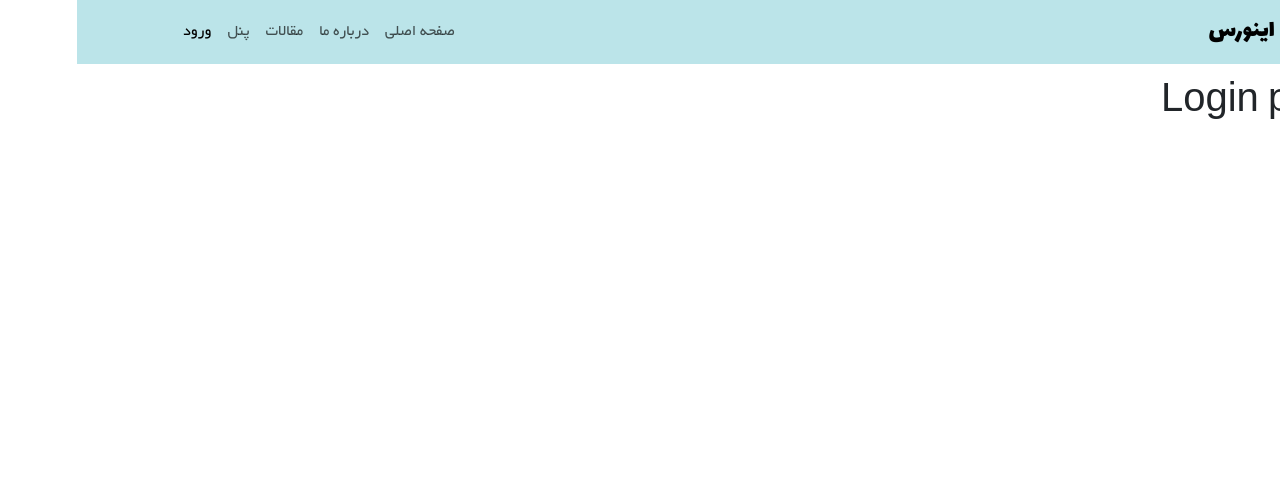
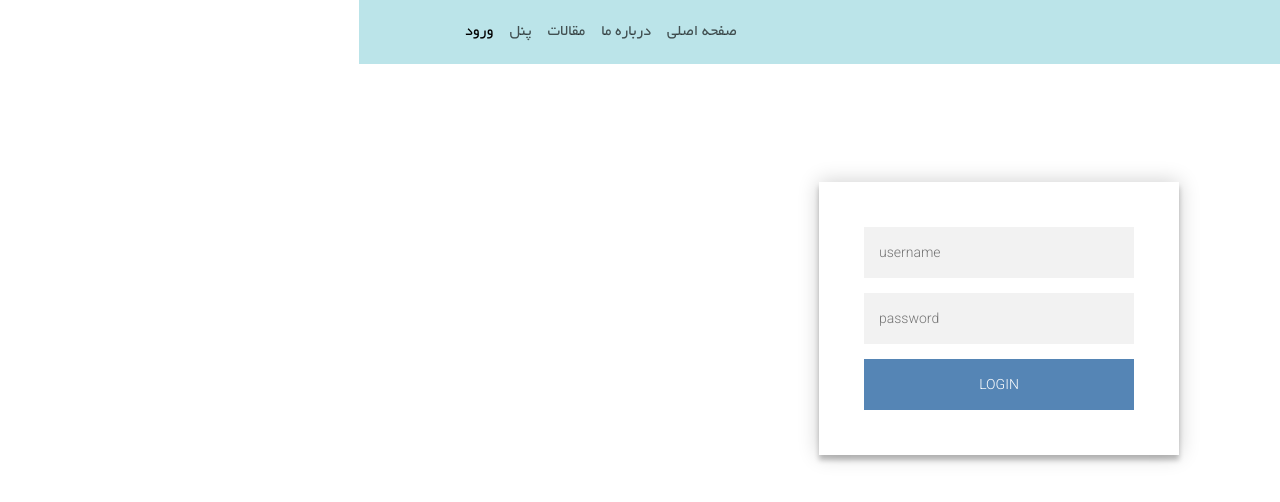
Before and after one commit to RoyaAlmasimehr/app-1, a React (Create React App) app: page /login in a window 1280 px wide. Shown: the top 502 px of the page. Built offline with nearby package versions, Linux system fonts and the light colour scheme.

Commit message:
login page

```diff
--- a/package.json
+++ b/package.json
@@ -12,6 +12,7 @@
     "react-dom": "^18.3.1",
     "react-router-dom": "^6.24.1",
     "react-scripts": "^5.0.1",
+    "sweetalert2": "^11.6.13",
     "web-vitals": "^2.1.4"
   },
   "scripts": {
--- a/src/components/PrivateRoute.js
+++ b/src/components/PrivateRoute.js
@@ -1,11 +1,8 @@
 import { Navigate } from "react-router-dom";
+import { isLogin } from "../utils";
 
 function PrivateRoute({ children }) {
-  const isLogin = (username) => {
-    if (username == "admin") return true;
-    return false;
-  };
-  return <>{isLogin('admin') ? children : <Navigate to="/" />}</>;
+  return <>{isLogin() ? children : <Navigate to="/Login" />}</>;
 }
 
 export default PrivateRoute;
--- a/src/components/navbar/Navbar.js
+++ b/src/components/navbar/Navbar.js
@@ -2,13 +2,23 @@ import Container from "react-bootstrap/Container";
 
 import Nav from "react-bootstrap/Nav";
 import Navbar from "react-bootstrap/Navbar";
-
+import { isLogin } from "../../utils";
 import Offcanvas from "react-bootstrap/Offcanvas";
 import { NavLink } from "react-router-dom";
 
 import "./Navbar.css";
+import { useState } from "react";
 function MyNavbar() {
+  const [loginStatus, setLoginStatus] = useState(isLogin() ? "خروج" : "ورود");
+
   const expand = "md";
+
+  const logoutHandler = () => {
+    document.cookie =
+      "username=admin; expires=Thu, 18 Dec 1926 12:00:00 UTC; path=/";
+    setLoginStatus("ورود");
+  };
+
   return (
     <div>
       <Navbar
@@ -49,9 +59,19 @@ function MyNavbar() {
                 <NavLink to="/panel" className="nav-link">
                   پنل
                 </NavLink>
-                <NavLink to="/login" className="nav-link">
-                  ورود
-                </NavLink>
+                {isLogin() ? (
+                  <NavLink
+                    onClick={logoutHandler}
+                    to="/login"
+                    className="nav-link"
+                  >
+                    {loginStatus}
+                  </NavLink>
+                ) : (
+                  <NavLink to="/login" className="nav-link">
+                    {loginStatus}
+                  </NavLink>
+                )}
               </Nav>
             </Offcanvas.Body>
           </Navbar.Offcanvas>
--- a/src/pages/login/Login.css
+++ b/src/pages/login/Login.css
@@ -0,0 +1,93 @@
+@import url(https://fonts.googleapis.com/css?family=Roboto:300);
+
+.login-page {
+  width: 360px;
+  padding: 8% 0 0;
+  margin: auto;
+  direction: ltr;
+
+}
+.form {
+  position: relative;
+  z-index: 1;
+  background: #FFFFFF;
+  max-width: 360px;
+  margin: 0 auto 100px;
+
+  padding: 45px;
+  text-align: center;
+  box-shadow: 0 0 20px 0 rgba(0, 0, 0, 0.2), 0 5px 5px 0 rgba(0, 0, 0, 0.24);
+}
+.form input {
+  font-family: "Roboto", sans-serif;
+  outline: 0;
+  background: #f2f2f2;
+  width: 100%;
+  border: 0;
+  margin: 0 0 15px;
+  padding: 15px;
+  box-sizing: border-box;
+  font-size: 14px;
+}
+.form button {
+  font-family: "Roboto", sans-serif;
+  text-transform: uppercase;
+  outline: 0;
+  background:  #5585b5;
+  width: 100%;
+  border: 0;
+  padding: 15px;
+  color: #FFFFFF;
+  font-size: 14px;
+  -webkit-transition: all 0.3 ease;
+  transition: all 0.3 ease;
+  cursor: pointer;
+}
+.form button:hover,.form button:active,.form button:focus {
+  background: #164778;
+}
+.form .message {
+  margin: 15px 0 0;
+  color: #b3b3b3;
+  font-size: 12px;
+}
+.form .message a {
+  color:  #5585b5;
+  text-decoration: none;
+}
+.form .register-form {
+  display: none;
+}
+.container {
+  position: relative;
+  z-index: 1;
+  max-width: 300px;
+  margin: 0 auto;
+}
+.container:before, .container:after {
+  content: "";
+  display: block;
+  clear: both;
+}
+.container .info {
+  margin: 50px auto;
+  text-align: center;
+}
+.container .info h1 {
+  margin: 0 0 15px;
+  padding: 0;
+  font-size: 36px;
+  font-weight: 300;
+  color: #1a1a1a;
+}
+.container .info span {
+  color: #4d4d4d;
+  font-size: 12px;
+}
+.container .info span a {
+  color: #000000;
+  text-decoration: none;
+}
+.container .info span .fa {
+  color: #EF3B3A;
+}
--- a/src/pages/login/Login.js
+++ b/src/pages/login/Login.js
@@ -1,13 +1,56 @@
-import MyNavbar from '../../components/navbar/Navbar';
-import './Login.css'
+import { useState } from "react";
+import MyNavbar from "../../components/navbar/Navbar";
+import "./Login.css";
+import Swal from "sweetalert2";
+import { useNavigate } from "react-router-dom";
 
-function  Login() {
-    return (
-      <div>
-        <MyNavbar />
-        <h1>Login page</h1>
+function Login() {
+  const [username, setUsername] = useState("");
+  const [password, setPassword] = useState("");
+
+  const navigate = useNavigate();
+
+  const submitHandler = () => {
+    if (username == "admin" && password == "1234") {
+
+      document.cookie =
+        "username=admin ; expires=Thu, 18 Dec 2026 12:00:00 UTC; path=/";
+      navigate("/panel");
+
+    } else {
+      Swal.fire({
+        title: "Error!",
+        text: "Do you want to continue",
+        icon: "error",
+        confirmButtonText: "Close",
+      });
+    }
+  };
+
+  return (
+    <>
+      <MyNavbar />
+      <div className="login-page">
+        <div className="form">
+          <form className="login-form">
+            <input
+              onChange={(e) => setUsername(e.target.value)}
+              type="text"
+              placeholder="username"
+            />
+            <input
+              onChange={(e) => setPassword(e.target.value)}
+              type="password"
+              placeholder="password"
+            />
+            <button type="button" onClick={submitHandler}>
+              login
+            </button>
+          </form>
+        </div>
       </div>
-    );
+    </>
+  );
 }
 
-export default  Login;
+export default Login;
--- a/src/pages/panel/Panel.js
+++ b/src/pages/panel/Panel.js
@@ -6,7 +6,7 @@ function  Panel() {
 return (
   <div>
     <MyNavbar />
-    <h1 style={{ textAlign: "center" }}>panel page</h1>
+    <h1 style={{ textAlign: "center" }}>Welcome to panel page</h1>
   </div>
 );
 
--- /dev/null
+++ b/src/utils.js
@@ -0,0 +1,4 @@
+export const isLogin = () => {
+  if (document.cookie == "username=admin") return true;
+  return false;
+};
```
Also changed, not shown: 2 other files (tests, documents, lock files or other folders).
